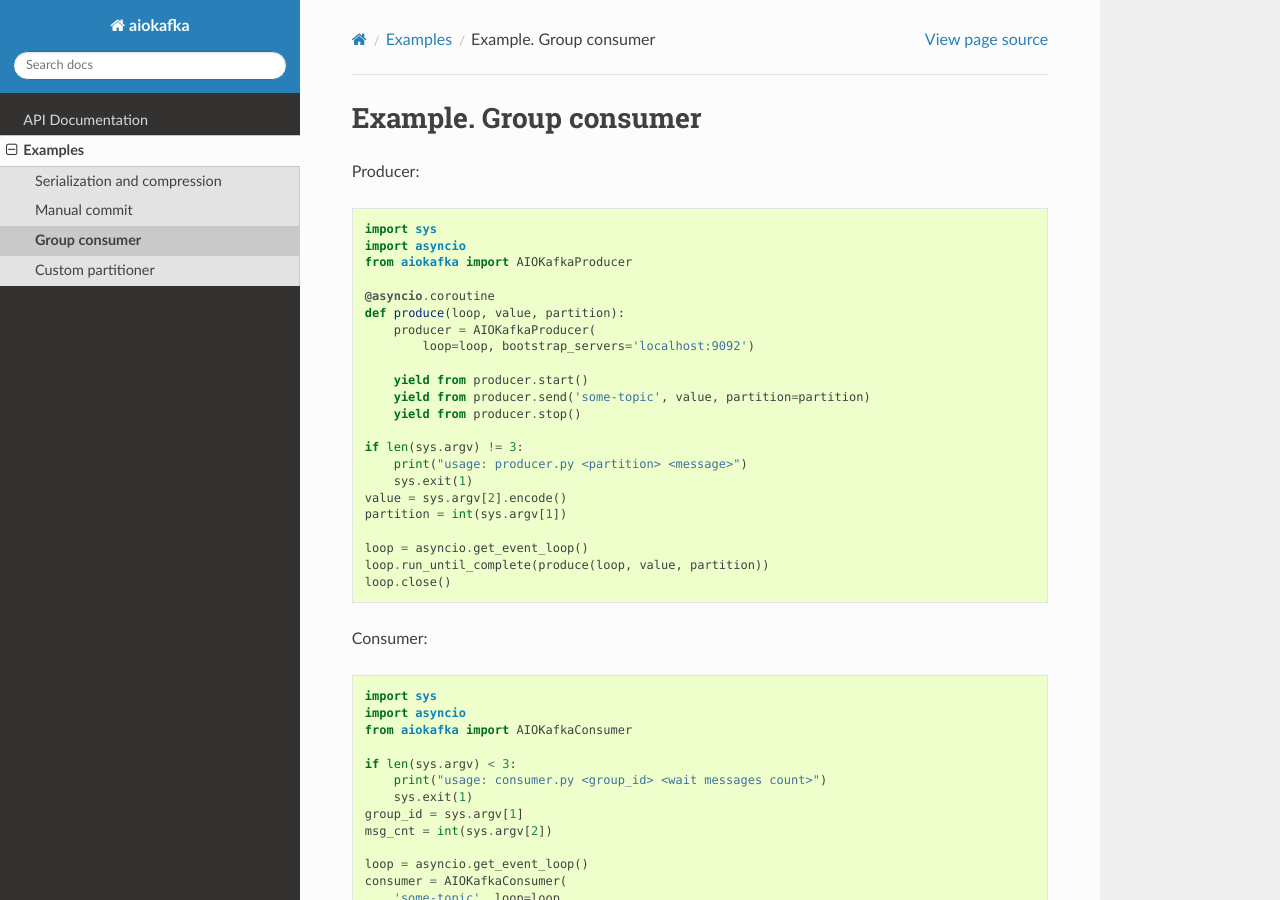
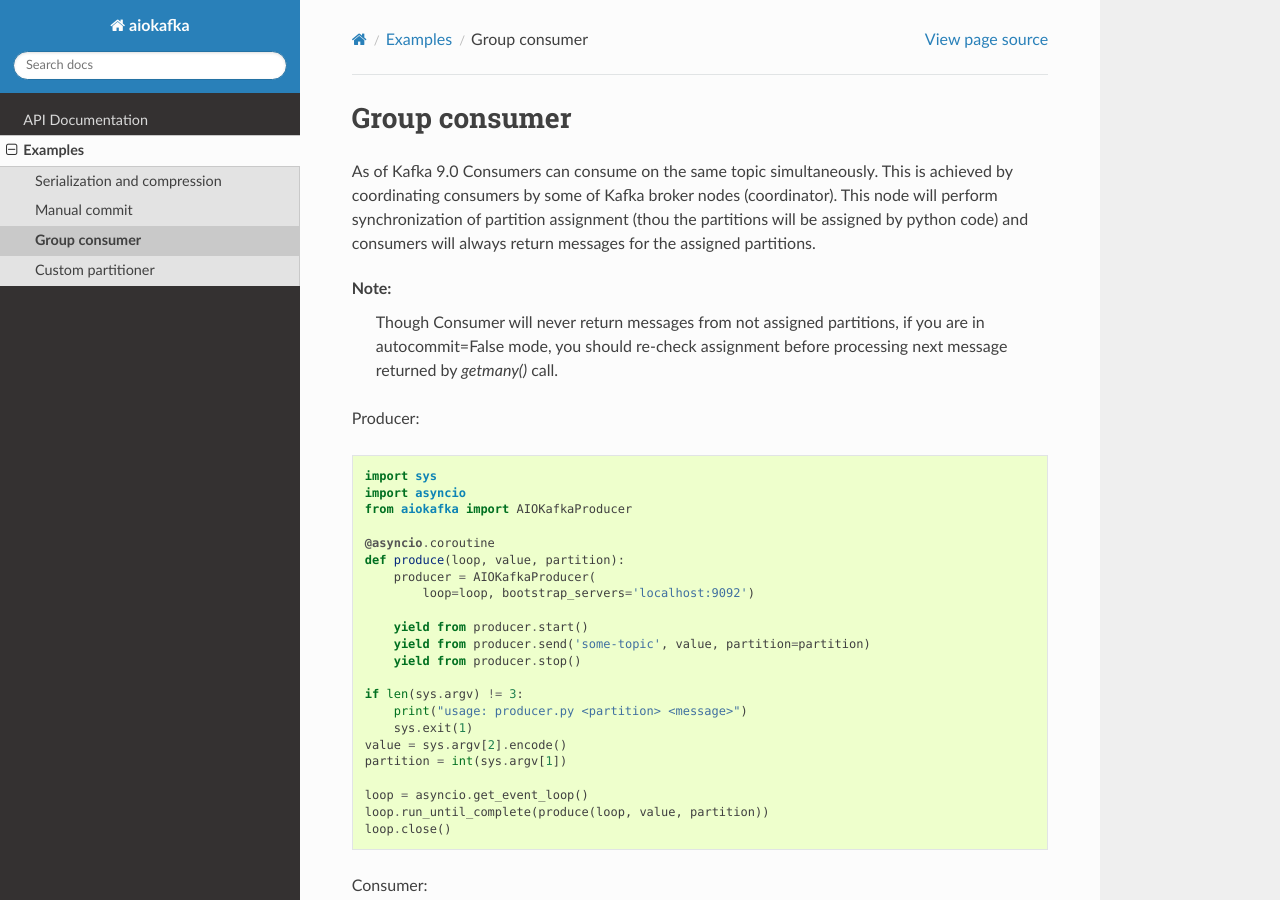
Before and after one commit to aio-libs/aiokafka, a Sphinx documentation site: the page built from docs/examples/group_consumer.rst, in a window 1280 px wide and 900 px high. Built offline with Sphinx 7.4.7 and the Read the Docs theme 2.0.0, drawn with Linux system fonts in a browser that asks for light colours.

Commit message:
Added some description to examples from docs. Minor doc fixes.

```diff
--- a/docs/group_consumer.rst
+++ b/docs/examples/group_consumer.rst
@@ -1,6 +1,18 @@
 
-Example. Group consumer
-=======================
+Group consumer
+==============
+
+As of Kafka 9.0 Consumers can consume on the same topic simultaneously. This
+is achieved by coordinating consumers by some of Kafka broker nodes
+(coordinator). This node will perform synchronization of partition assignment
+(thou the partitions will be assigned by python code) and consumers will always
+return messages for the assigned partitions.
+
+Note:
+    Though Consumer will never return messages from not assigned partitions,
+    if you are in autocommit=False mode, you should re-check assignment
+    before processing next message returned by `getmany()` call.
+
 
 Producer:
 
```
Also changed, not shown: docs/examples.rst (+4 -10 lines), docs/examples/custom_partitioner.rst (renamed from docs/custom_partitioner.rst, +8 -2 lines), docs/examples/manual_commit.rst (added, +38 -0 lines), docs/examples/serialize_and_compress.rst (added, +78 -0 lines), docs/manual_commit.rst (deleted, +0 -31 lines), docs/serialize_and_compress.rst (deleted, +0 -69 lines), 1 other file.
